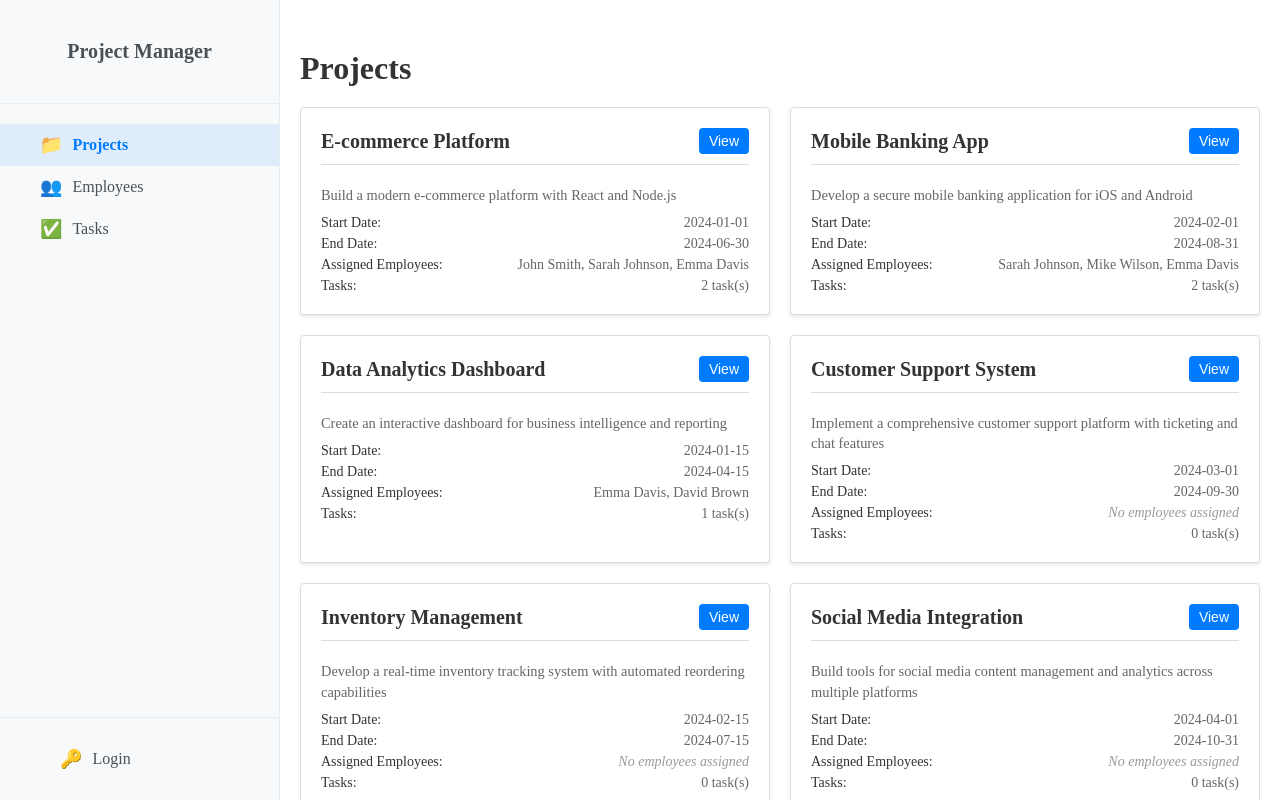
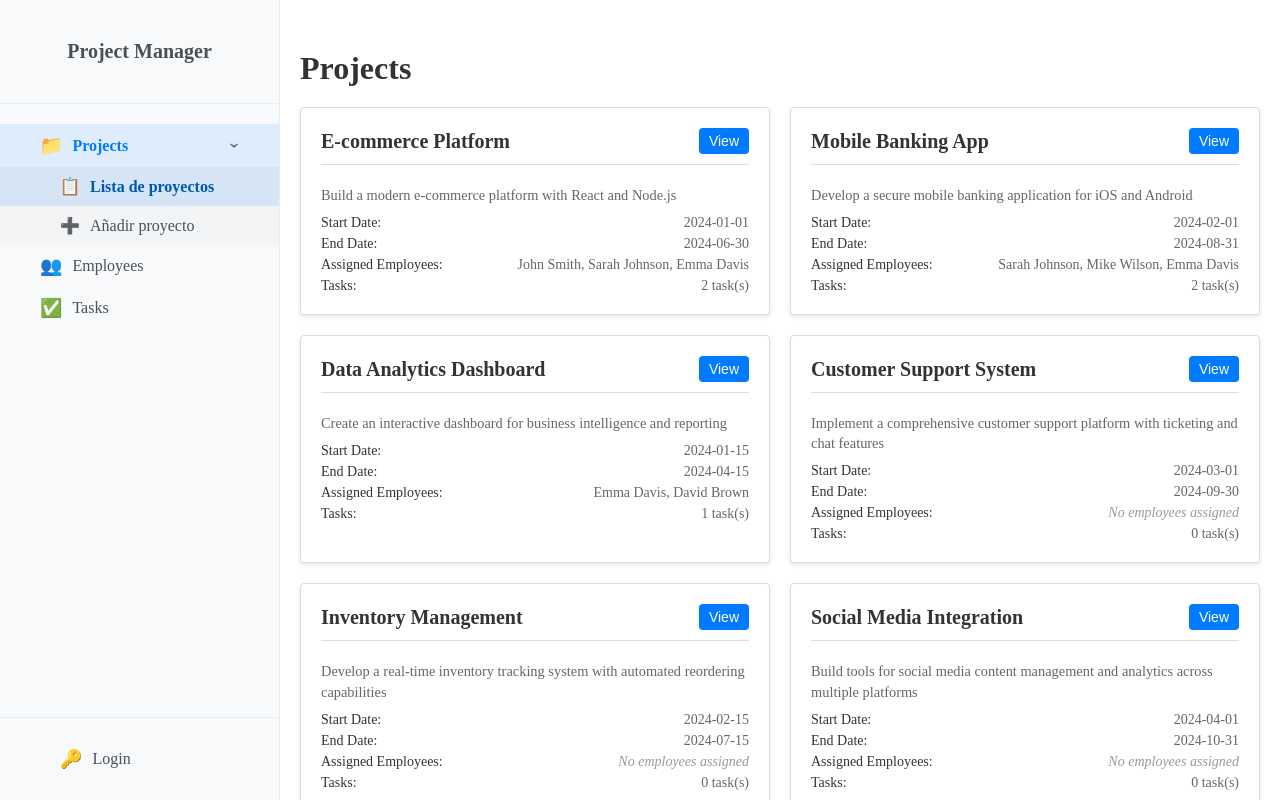
Before and after one commit to AndresLabat/Project-manager, an Angular app: page /projects in a window 1280 px wide. Built offline with nearby package versions, Linux system fonts and the light colour scheme.

Commit message:
feat: implement dropdown navigation for projects with sub-links and enhanced styling, improving user interaction and accessibility

```diff
--- a/src/app/app.html
+++ b/src/app/app.html
@@ -6,14 +6,35 @@
 
     <nav class="sidebar-nav">
       <ul>
-        <li>
+        <li class="nav-item">
           <a
-            class="nav-link"
+            class="nav-link nav-toggle"
             [class.active]="isActiveRoute('/projects')"
-            (click)="router.navigate(['/projects'])">
+            (click)="toggleProjectsDropdown()">
             <span class="nav-icon">📁</span>
             <span class="nav-text">Projects</span>
+            <span class="nav-arrow" [class.rotated]="projectsDropdownOpen()">›</span>
           </a>
+          <ul class="nav-dropdown" [class.open]="projectsDropdownOpen()">
+            <li>
+              <a
+                class="nav-link nav-sub-link"
+                [class.active]="isActiveSubRoute('/projects')"
+                (click)="router.navigate(['/projects'])">
+                <span class="nav-icon">📋</span>
+                <span class="nav-text">Lista de proyectos</span>
+              </a>
+            </li>
+            <li>
+              <a
+                class="nav-link nav-sub-link"
+                [class.active]="isActiveSubRoute('/projects/new')"
+                (click)="router.navigate(['/projects/new'])">
+                <span class="nav-icon">➕</span>
+                <span class="nav-text">Añadir proyecto</span>
+              </a>
+            </li>
+          </ul>
         </li>
         <li>
           <a
--- a/src/app/app.scss
+++ b/src/app/app.scss
@@ -58,6 +58,10 @@
   border-top: 1px solid #e9ecef;
 }
 
+.nav-item {
+  position: relative;
+}
+
 .nav-link {
   display: flex;
   align-items: center;
@@ -79,6 +83,19 @@
   .nav-text {
     transition: all 0.3s ease;
     font-size: $font-size-base;
+    flex: 1;
+  }
+
+  .nav-arrow {
+    font-size: $font-size-xl;
+    transition: transform 0.3s ease;
+    color: #6c757d;
+    margin-left: auto;
+    font-weight: bold;
+
+    &.rotated {
+      transform: rotate(90deg);
+    }
   }
 
   &:hover {
@@ -110,6 +127,43 @@
       color: #28a745;
       background: rgba(40, 167, 69, 0.05);
     }
+  }
+}
+
+.nav-dropdown {
+  list-style: none;
+  margin: 0;
+  padding: 0;
+  max-height: 0;
+  overflow: hidden;
+  transition: max-height 0.3s ease;
+  background: rgba(0, 0, 0, 0.02);
+
+  &.open {
+    max-height: 200px;
+  }
+
+  li {
+    margin: 0;
+  }
+}
+
+.nav-sub-link {
+  padding-left: $spacing-lg * 3;
+  font-size: $font-size-sm;
+
+  .nav-icon {
+    font-size: $font-size-base;
+  }
+
+  &:hover {
+    background: rgba(0, 123, 255, 0.08);
+  }
+
+  &.active {
+    background: rgba(0, 123, 255, 0.12);
+    color: #0056b3;
+    font-weight: $font-weight-semibold;
   }
 }
 
@@ -153,6 +207,14 @@
     .nav-icon {
       font-size: $font-size-xl;
     }
+
+    .nav-arrow {
+      display: none;
+    }
+  }
+
+  .nav-dropdown {
+    display: none;
   }
 
   .main-content {
--- a/src/app/app.ts
+++ b/src/app/app.ts
@@ -4,12 +4,11 @@ import { AuthService } from './auth/auth.service';
 import { RouterOutlet } from '@angular/router';
 import { CommonModule } from '@angular/common';
 import { Title } from '@angular/platform-browser';
-import { ButtonComponent } from './shared/button/button.component';
 import { filter } from 'rxjs/operators';
 
 @Component({
   selector: 'app-root',
-  imports: [RouterOutlet, CommonModule, ButtonComponent],
+  imports: [RouterOutlet, CommonModule],
   templateUrl: './app.html',
   styleUrl: './app.scss'
 })
@@ -17,6 +16,7 @@ export class App {
 
   title = signal('Project Manager');
   currentRoute = signal('');
+  projectsDropdownOpen = signal(true);
 
   constructor(
     public authService: AuthService,
@@ -44,4 +44,13 @@ export class App {
     }
     return currentRoute.startsWith(route);
   }
+
+  isActiveSubRoute(route: string): boolean {
+    const currentRoute = this.currentRoute();
+    return currentRoute === route;
+  }
+
+  toggleProjectsDropdown() {
+    this.projectsDropdownOpen.set(!this.projectsDropdownOpen());
+  }
 }
```
